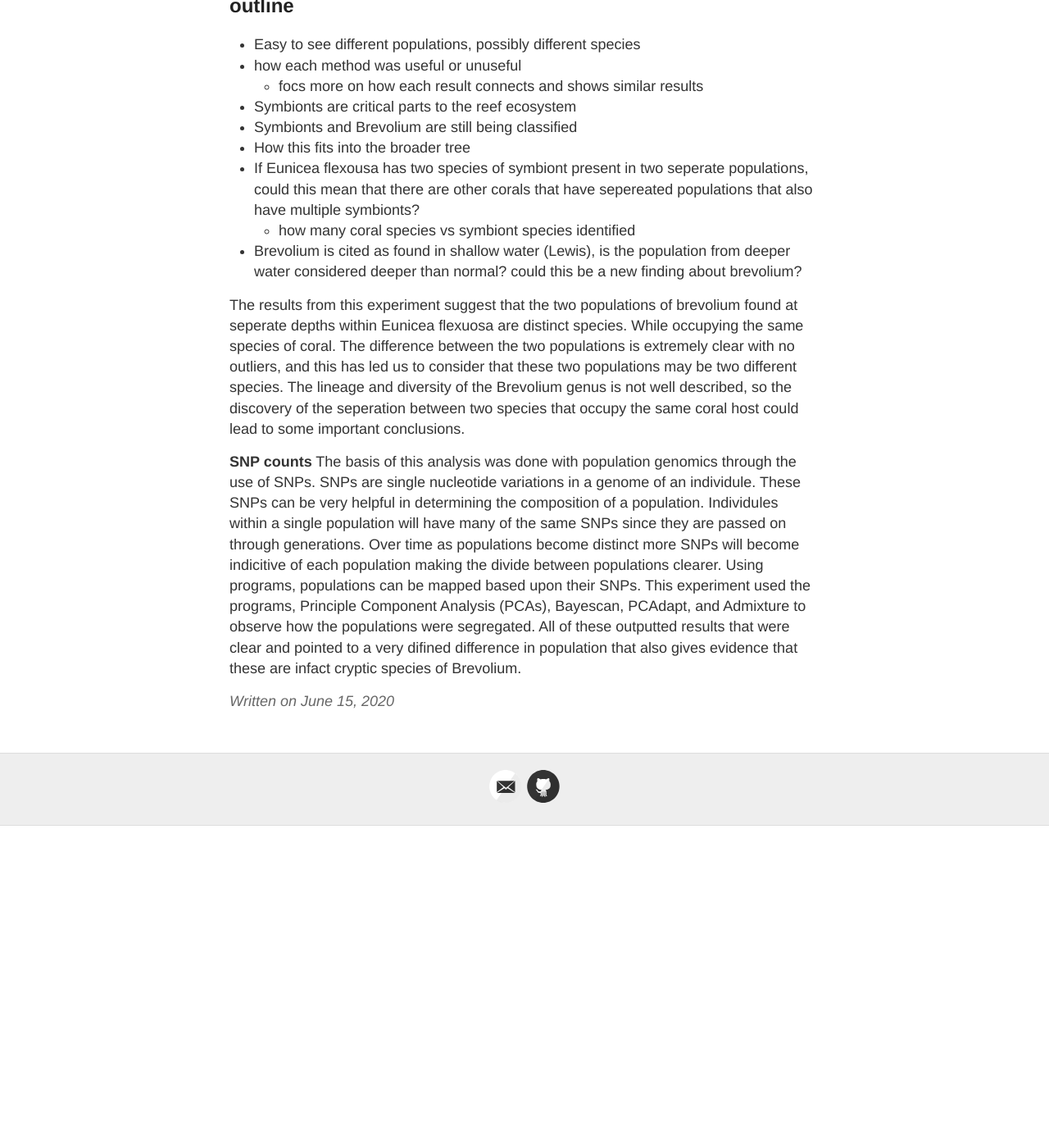
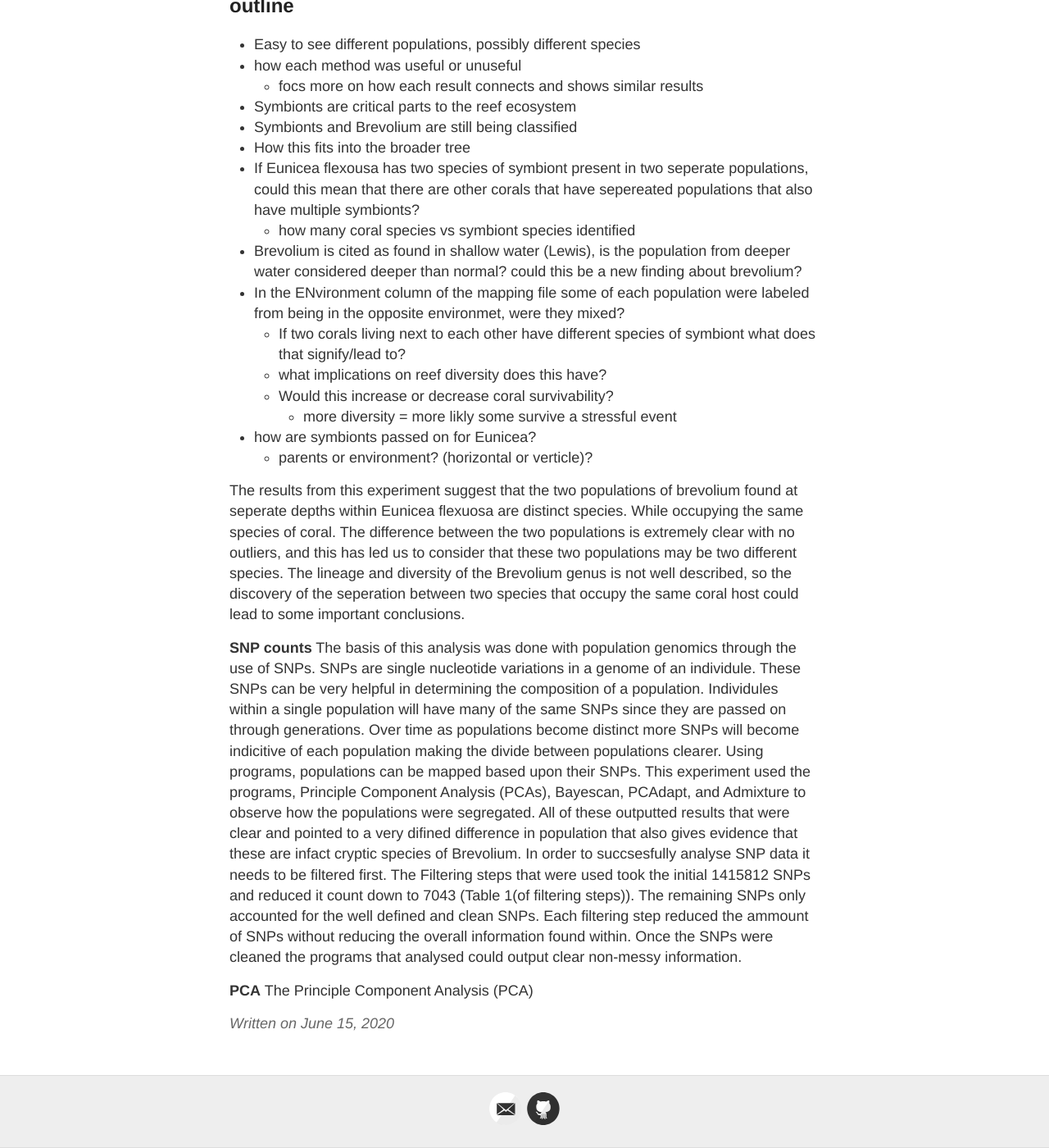
Before and after one commit to Mwags24/Brevolium_Notebook, a Jekyll site: the page built from _posts/2020-6-15-Discussion_draft.md, in a window 1280 px wide and 1400 px high, scrolled down 494 px. Shown: the whole window at 82% size. Built offline with Jekyll 4.4.1, drawn with Linux system fonts in a browser that asks for light colours; before the commit the page ends 1501 px from its top, so only the background shows below that.

Commit message:
Update 2020-6-15-Discussion_draft.md

```diff
--- a/_posts/2020-6-15-Discussion_draft.md
+++ b/_posts/2020-6-15-Discussion_draft.md
@@ -20,10 +20,20 @@ tags:
 * If Eunicea flexousa has two species of symbiont present in two seperate populations, could this mean that there are other corals that have sepereated populations that also have multiple symbionts?
     * how many coral species vs symbiont species identified
 * Brevolium is cited as found in shallow water (Lewis), is the population from deeper water considered deeper than normal? could this be a new finding about brevolium?
-
+* In the ENvironment column of the mapping file some of each population were labeled from being in the opposite environmet, were they mixed?
+    * If two corals living next to each other have different species of symbiont what does that signify/lead to?
+    * what implications on reef diversity does this have?
+    * Would this increase or decrease coral survivability?
+        * more diversity = more likly some survive a stressful event
+* how are symbionts passed on for Eunicea?
+    * parents or environment? (horizontal or verticle)?
 
 
 The results from this experiment suggest that the two populations of brevolium found at seperate depths within Eunicea flexuosa are distinct species. While occupying the same species of coral. The difference between the two populations is extremely clear with no outliers, and this has led us to consider that these two populations may be two different species. The lineage and diversity of the Brevolium genus is not well described, so the discovery of the seperation between two species that occupy the same coral host could lead to some important conclusions.
 
 **SNP counts**
 The basis of this analysis was done with population genomics through the use of SNPs. SNPs are single nucleotide variations in a genome of an individule. These SNPs can be very helpful in determining the composition of a population. Individules within a single population will have many of the same SNPs since they are passed on through generations. Over time as populations become distinct more SNPs will become indicitive of each population making the divide between populations clearer. Using programs, populations can be mapped based upon their SNPs. This experiment used the programs, Principle Component Analysis (PCAs), Bayescan, PCAdapt, and Admixture to observe how the populations were segregated. All of these outputted results that were clear and pointed to a very difined difference in population that also gives evidence that these are infact cryptic species of Brevolium.
+In order to succsesfully analyse SNP data it needs to be filtered first. The Filtering steps that were used took the initial 1415812 SNPs and reduced it count down to 7043 (Table 1(of filtering steps)). The remaining SNPs only accounted for the well defined and clean SNPs. Each filtering step reduced the ammount of SNPs without reducing the overall information found within. Once the SNPs were cleaned the programs that analysed could output clear non-messy information.
+
+**PCA**
+The Principle Component Analysis (PCA)
```
